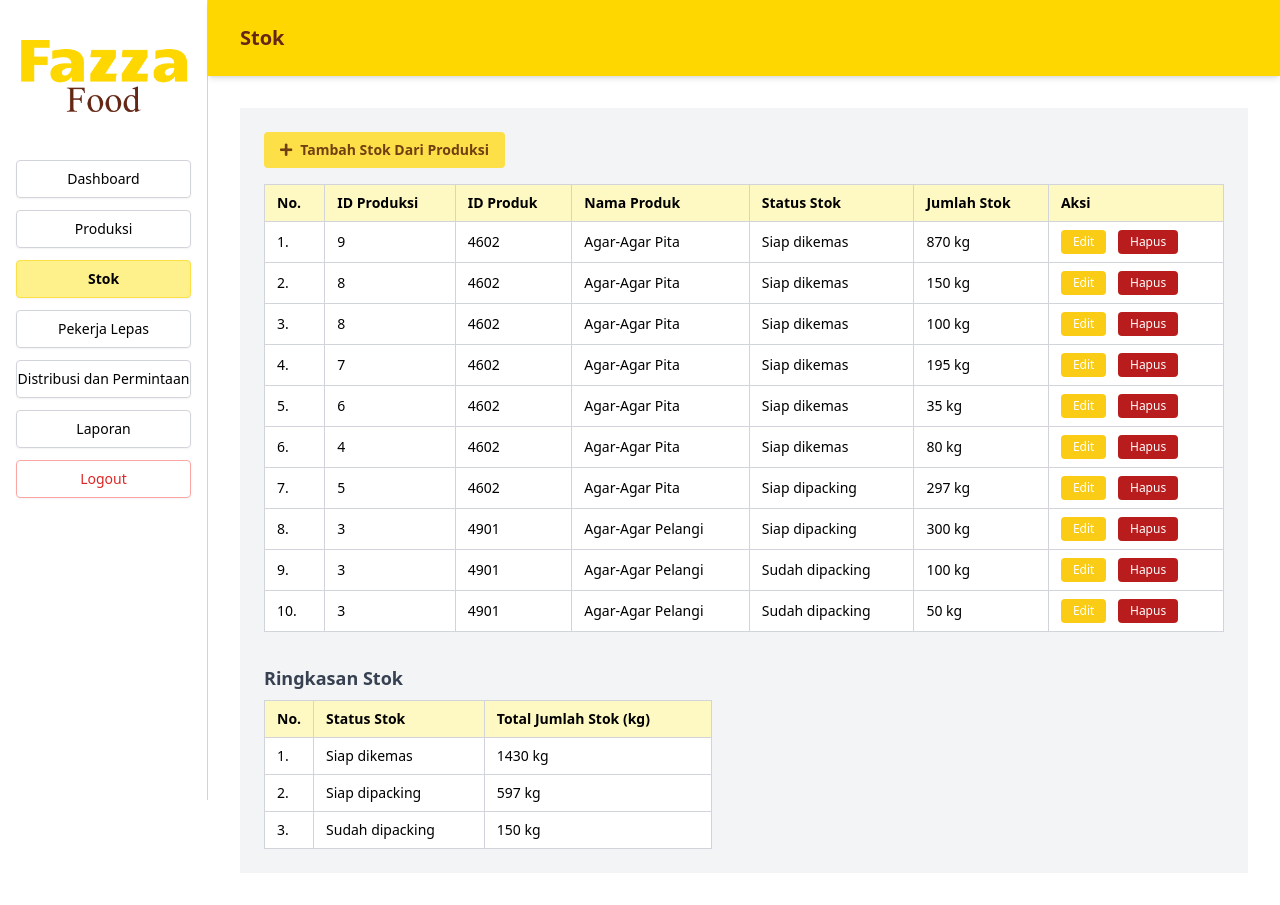
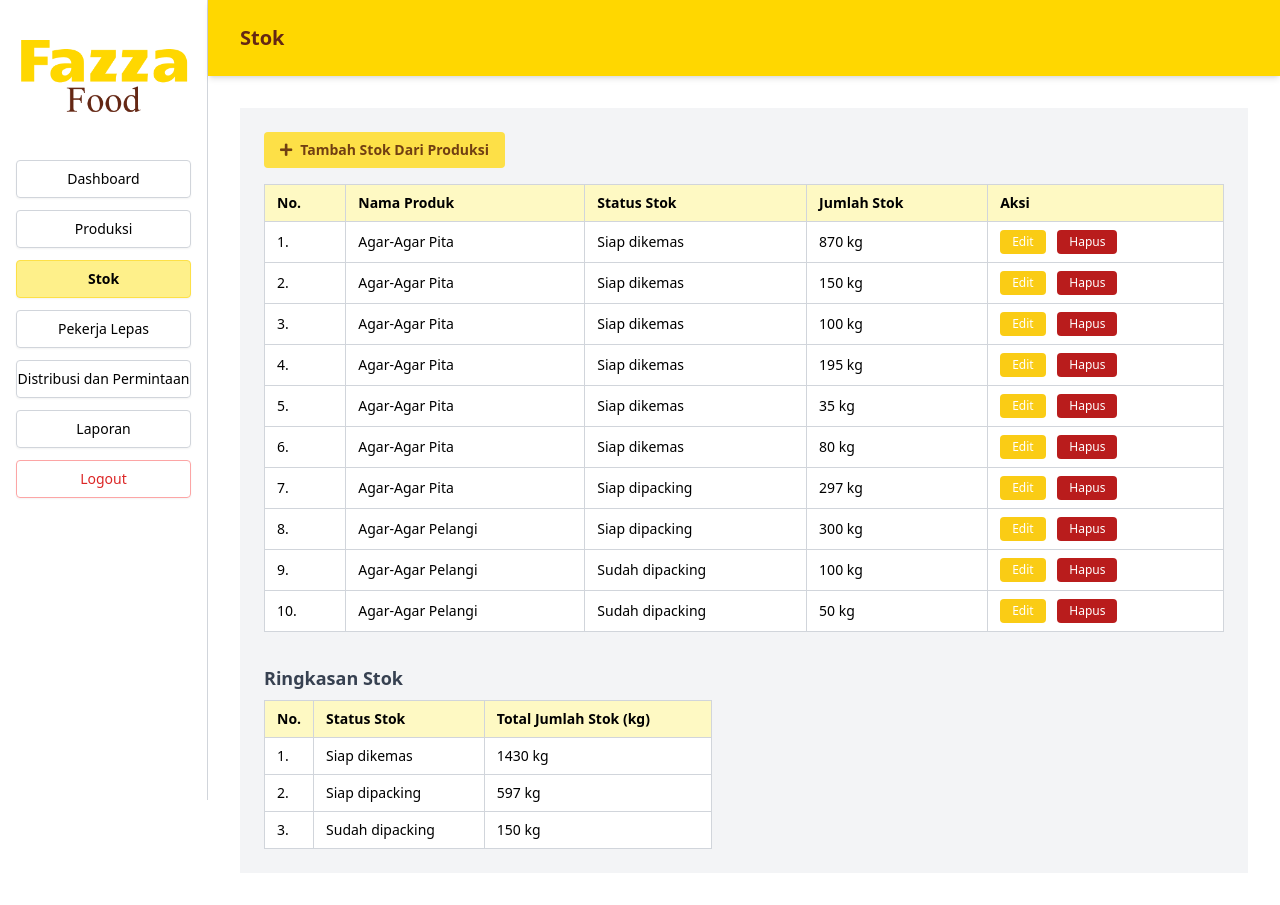
Before and after one commit to divafizha/fazza-food, a PHP site: page /Index.php?page=stok in a window 1280 px wide. Run offline with PHP 8.4, Linux system fonts and the light colour scheme; the visitor is signed in with stand-in values (Sample User, id 1); data comes from the database, SQL or seed files in the repository; some libraries are stand-ins or nearby versions.

Commit message:
Update all

```diff
--- a/Login.php
+++ b/Login.php
@@ -6,7 +6,7 @@ if ($_SERVER["REQUEST_METHOD"] == "POST") {
     $username = htmlspecialchars($_POST['username']);
     $password = htmlspecialchars($_POST['password']);
 
-    if ($username === "admin" && $password === "password") {
+    if ($username === "admin" && $password === "123456") {
         $_SESSION['username'] = $username;
         header("Location: Index.php");
         exit();
--- a/src/Stok.php
+++ b/src/Stok.php
@@ -59,7 +59,6 @@ if ($_SERVER['REQUEST_METHOD'] === 'POST') {
         $id_stok = $_POST['id_stok_edit'];
         $status_stok = $_POST['status_stok'];
         $jumlah_stok = (int)$_POST['jumlah_stok'];
-        // Edit hanya boleh jika jumlah tidak melebihi sisa total (untuk kemudahan edit manual, tdk dibatasi ketat)
         $sql = "UPDATE stok SET status_stok = ?, jumlah_stok = ? WHERE id_stok = ?";
         $stmt = $pdo->prepare($sql);
         $stmt->execute([$status_stok, $jumlah_stok, $id_stok]);
@@ -82,14 +81,14 @@ if ($_SERVER['REQUEST_METHOD'] === 'POST') {
 
 // Baca data stok
 $sql_stok = "SELECT s.id_stok, s.id_produk, s.id_produksi, p.nama_produk, s.status_stok, s.jumlah_stok
-             FROM stok s
-             JOIN produk p ON s.id_produk = p.id_produk
-             ORDER BY s.id_stok DESC";
+              FROM stok s
+              JOIN produk p ON s.id_produk = p.id_produk
+              ORDER BY s.id_stok DESC";
 $stok_list = $pdo->query($sql_stok)->fetchAll(PDO::FETCH_ASSOC);
 
 $stok_summary = $pdo->query("SELECT status_stok, SUM(jumlah_stok) as total_jumlah
-                             FROM stok
-                             GROUP BY status_stok")->fetchAll(PDO::FETCH_ASSOC);
+                              FROM stok
+                              GROUP BY status_stok")->fetchAll(PDO::FETCH_ASSOC);
 ?>
 
 <main class="flex-1 bg-gray-100">
@@ -119,8 +118,6 @@ $stok_summary = $pdo->query("SELECT status_stok, SUM(jumlah_stok) as total_jumla
       <thead class="bg-yellow-100 sticky top-0 z-10">
         <tr class="text-black text-left">
           <th class="border border-gray-300 px-3 py-2">No.</th>
-          <th class="border border-gray-300 px-3 py-2">ID Produksi</th>
-          <th class="border border-gray-300 px-3 py-2">ID Produk</th>
           <th class="border border-gray-300 px-3 py-2">Nama Produk</th>
           <th class="border border-gray-300 px-3 py-2">Status Stok</th>
           <th class="border border-gray-300 px-3 py-2">Jumlah Stok</th>
@@ -130,7 +127,7 @@ $stok_summary = $pdo->query("SELECT status_stok, SUM(jumlah_stok) as total_jumla
       <tbody class="text-left">
         <?php if (empty($stok_list)): ?>
           <tr>
-            <td colspan="7" class="border border-gray-300 px-3 py-4 text-center text-gray-500">
+            <td colspan="5" class="border border-gray-300 px-3 py-4 text-center text-gray-500">
               Belum ada data stok.
             </td>
           </tr>
@@ -138,8 +135,6 @@ $stok_summary = $pdo->query("SELECT status_stok, SUM(jumlah_stok) as total_jumla
           <?php foreach ($stok_list as $index => $item): ?>
             <tr>
               <td class="border border-gray-300 px-3 py-2"><?php echo $index + 1; ?>.</td>
-              <td class="border border-gray-300 px-3 py-2"><?php echo htmlspecialchars($item['id_produksi']); ?></td>
-              <td class="border border-gray-300 px-3 py-2"><?php echo htmlspecialchars($item['id_produk']); ?></td>
               <td class="border border-gray-300 px-3 py-2"><?php echo htmlspecialchars($item['nama_produk']); ?></td>
               <td class="border border-gray-300 px-3 py-2"><?php echo htmlspecialchars($item['status_stok']); ?></td>
               <td class="border border-gray-300 px-3 py-2"><?php echo htmlspecialchars($item['jumlah_stok']); ?> kg</td>
@@ -189,13 +184,11 @@ $stok_summary = $pdo->query("SELECT status_stok, SUM(jumlah_stok) as total_jumla
     </div>
   </section>
 
-  <!-- MODAL TAMBAH STOK DARI PRODUKSI -->
   <div id="modalTambah" class="fixed inset-0 bg-black bg-opacity-50 flex items-center justify-center hidden z-50">
     <form action="" method="POST" class="bg-white p-6 shadow-md rounded w-80 relative">
       <button type="button" class="btnClose absolute top-2 right-2 text-gray-600 hover:text-gray-900 text-xl font-bold" aria-label="Close modal">&times;</button>
       <h2 class="text-black font-semibold text-lg mb-4">Tambah Stok Dari Produksi</h2>
       <input type="hidden" name="action" value="tambah">
-
       <div class="mb-4">
         <label for="id_produksi_tambah" class="block text-sm font-medium text-gray-700 mb-1">Pilih Slot Produksi</label>
         <select name="id_produksi" id="id_produksi_tambah" class="w-full px-3 py-2 border border-gray-300 rounded shadow-sm" required>
@@ -245,19 +238,16 @@ $stok_summary = $pdo->query("SELECT status_stok, SUM(jumlah_stok) as total_jumla
     </form>
   </div>
 
-  <!-- MODAL EDIT -->
   <div id="modalEdit" class="fixed inset-0 bg-black bg-opacity-50 flex items-center justify-center hidden z-50">
     <form action="" method="POST" class="bg-white p-6 shadow-md rounded w-80 relative">
       <button type="button" class="btnClose absolute top-2 right-2 text-gray-600 hover:text-gray-900 text-xl font-bold" aria-label="Close modal">&times;</button>
       <h2 class="text-black font-semibold text-lg mb-4">Edit Stok</h2>
       <input type="hidden" name="action" value="edit">
       <input type="hidden" name="id_stok_edit" id="id_stok_edit">
-
       <div class="mb-4">
         <label for="nama_produk_edit" class="block text-sm font-medium text-gray-700 mb-1">Nama Produk</label>
         <input type="text" id="nama_produk_edit" class="w-full px-3 py-2 border bg-gray-200 text-gray-500 rounded" readonly />
       </div>
-
       <div class="mb-4">
         <label for="status_stok_edit" class="block text-sm font-medium text-gray-700 mb-1">Status Stok</label>
         <select name="status_stok" id="status_stok_edit" class="w-full px-3 py-2 border border-gray-300 rounded shadow-sm" required>
@@ -267,17 +257,14 @@ $stok_summary = $pdo->query("SELECT status_stok, SUM(jumlah_stok) as total_jumla
           <option value="Reject">Reject</option>
         </select>
       </div>
-
       <div class="mb-6">
         <label for="jumlah_stok_edit" class="block text-sm font-medium text-gray-700 mb-1">Jumlah (kg)</label>
         <input type="number" name="jumlah_stok" id="jumlah_stok_edit" min="0" class="w-full px-3 py-2 border border-gray-300 rounded shadow-sm" required />
       </div>
-
       <button type="submit" name="submit" class="w-full bg-yellow-400 text-white py-2 rounded">Simpan Perubahan</button>
     </form>
   </div>
 
-  <!-- MODAL HAPUS -->
   <div id="modalHapus" class="fixed inset-0 bg-black bg-opacity-50 flex items-center justify-center hidden z-50">
     <div class="w-[320px] border border-gray-300 shadow-md p-6 bg-white rounded-md relative">
       <button type="button" class="btnClose absolute top-2 right-2 text-gray-600 hover:text-gray-900 text-xl font-bold" aria-label="Close modal">&times;</button>
@@ -298,11 +285,9 @@ $stok_summary = $pdo->query("SELECT status_stok, SUM(jumlah_stok) as total_jumla
     const modalTambah = document.getElementById('modalTambah');
     const modalEdit = document.getElementById('modalEdit');
     const modalHapus = document.getElementById('modalHapus');
-
     const btnTambahStok = document.getElementById('btnTambahStok');
     const btnCancelHapus = document.querySelector('.btnCancelHapus');
     const allModals = [modalTambah, modalEdit, modalHapus];
-
     const openModal = (modal) => modal.classList.remove('hidden');
     const closeModal = (modal) => modal.classList.add('hidden');
 
@@ -349,7 +334,8 @@ $stok_summary = $pdo->query("SELECT status_stok, SUM(jumlah_stok) as total_jumla
       button.addEventListener('click', (e) => {
         const data = e.target.dataset;
         document.getElementById('id_stok_edit').value = data.idStok;
-        document.getElementById('nama_produk_edit').value = `${data.namaProduk} (ID: ${data.idProduk})`;
+        // ## BARIS YANG DIUBAH ##
+        document.getElementById('nama_produk_edit').value = data.namaProduk;
         document.getElementById('status_stok_edit').value = data.status;
         document.getElementById('jumlah_stok_edit').value = data.jumlah_stok;
         openModal(modalEdit);
```
